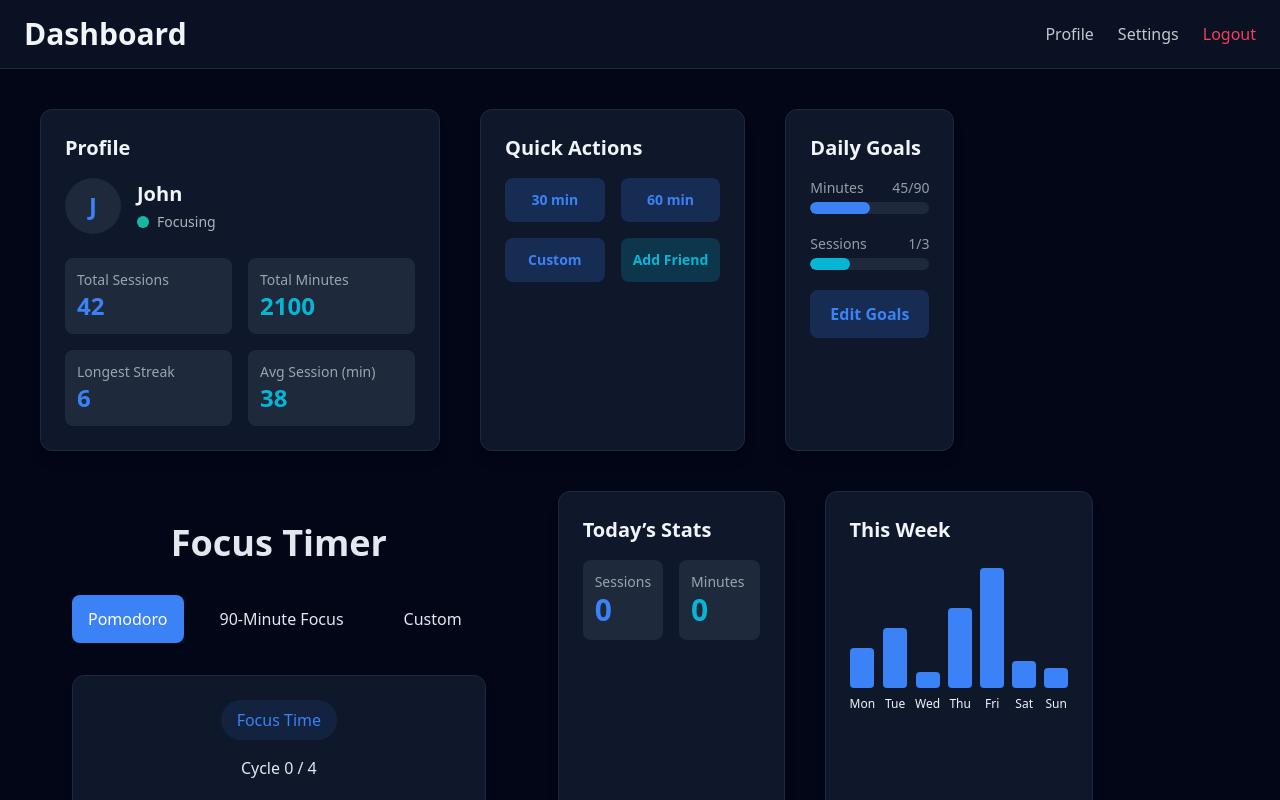
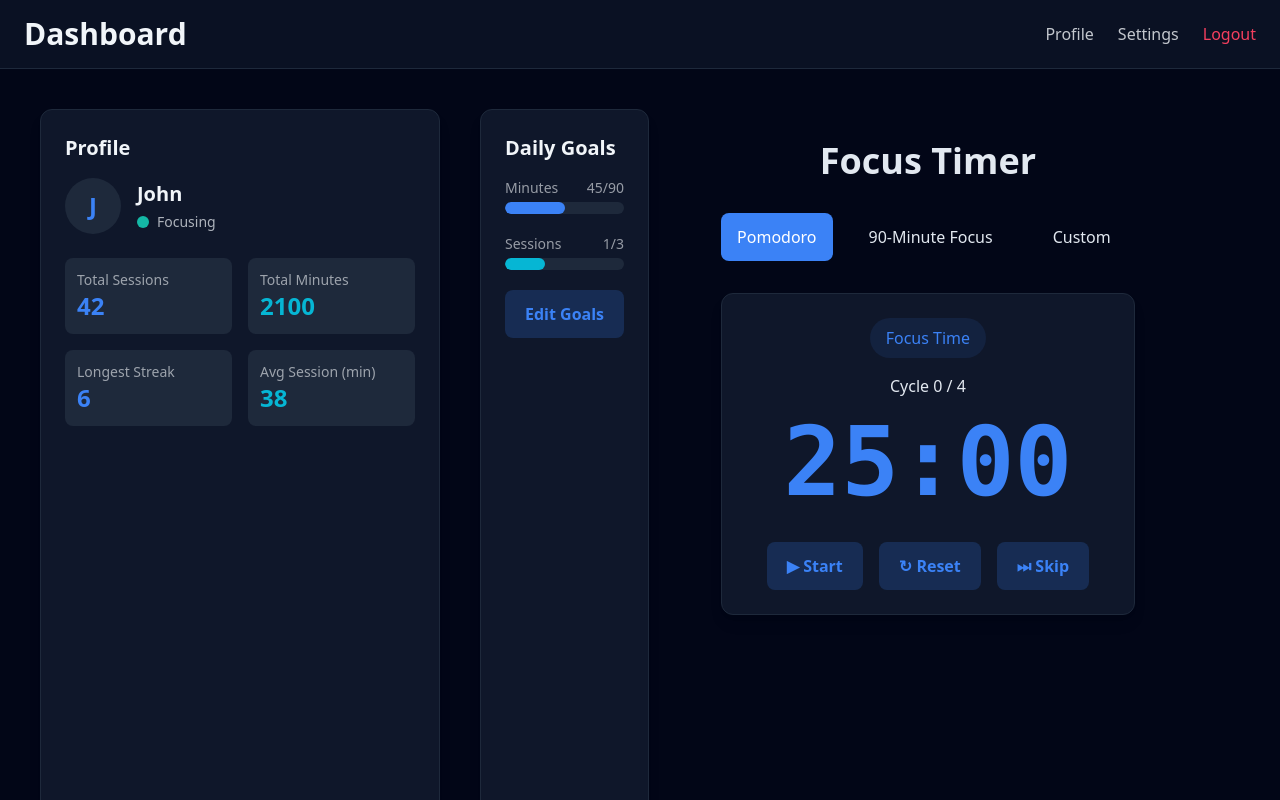
Before and after one commit to hanson777/FocusLink, a React app in the folder frontend/: page / in a window 1280 px wide. Shown: the top 800 px of the page. Built offline with nearby package versions, Linux system fonts and the light colour scheme; the HTML template or start-up script is replaced by a standard one.

Commit message:
merge branches

```diff
--- a/frontend/src/App.jsx
+++ b/frontend/src/App.jsx
@@ -24,7 +24,6 @@ export default function App() {
       <div className="flex flex-wrap gap-10 justify-items-center">
 
         <UserProfileCard className="w-1/3" onClick={() => setPage("profile")} />
-        <QuickActionsCard className="w-1/3" />
         <DailyGoalCard className="w-1/3" />
 
         <TimerCard
```
